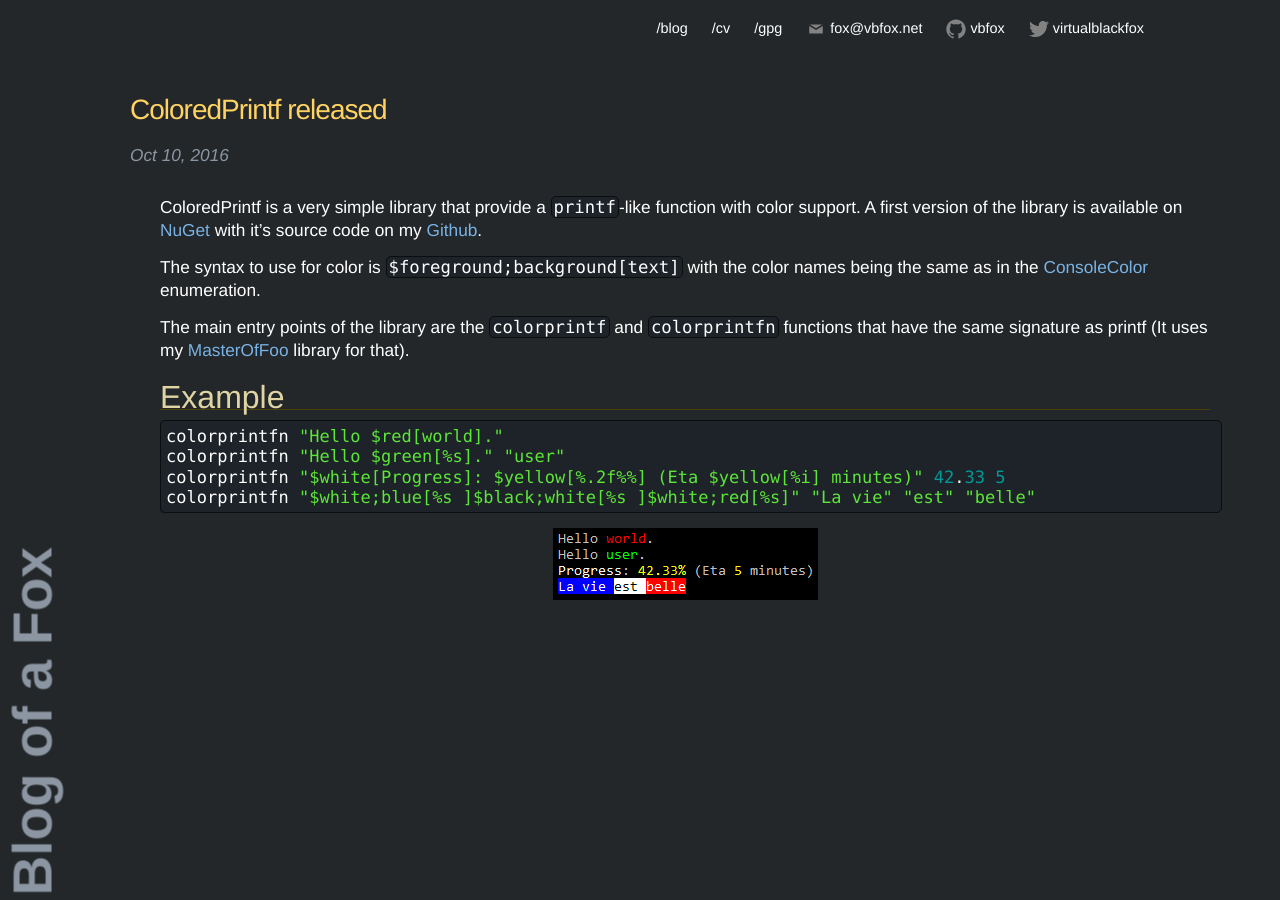
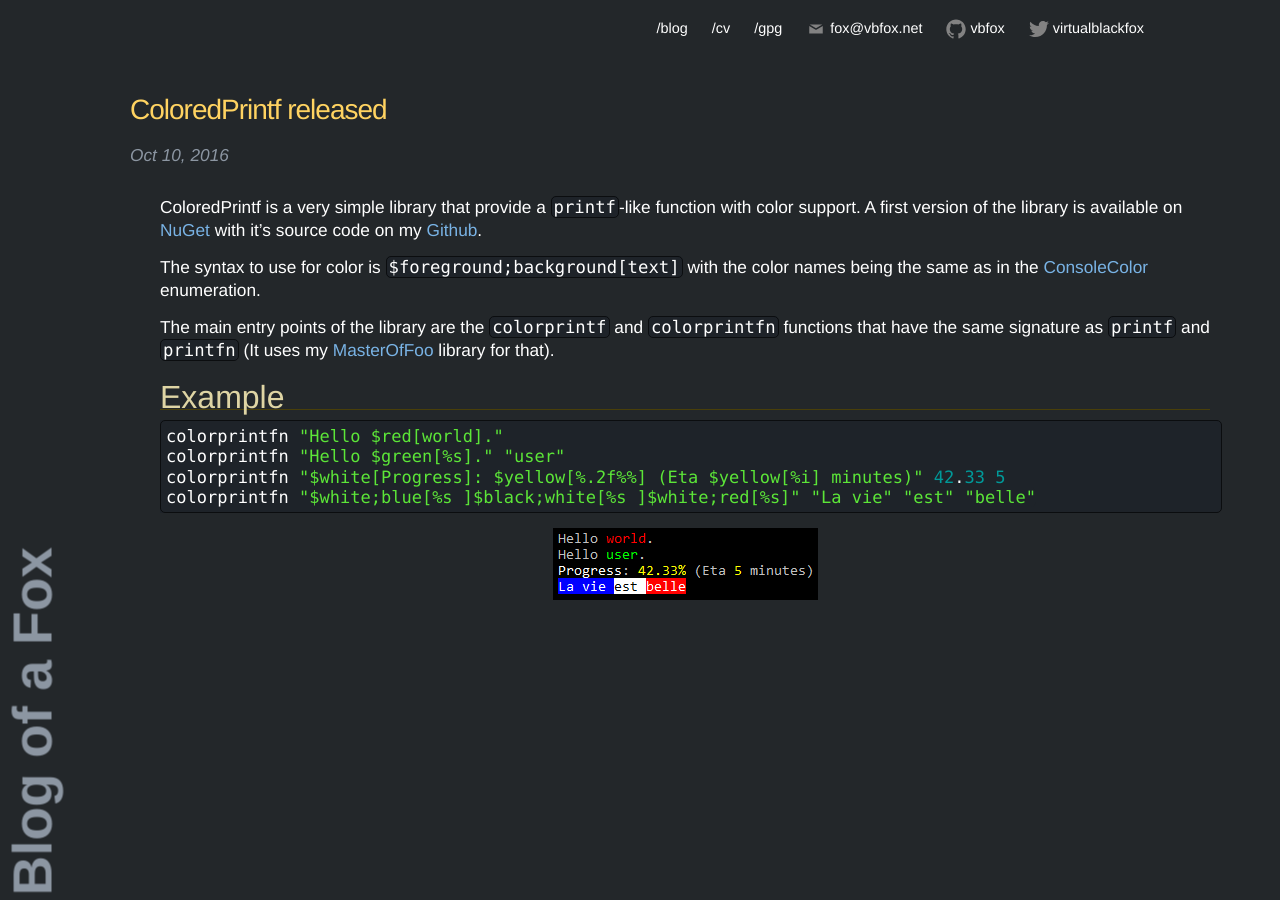
Before and after one commit to vbfox/blog, a Jekyll site: the page built from _posts/2016-10-10-ColoredPrintf-released.markdown, in a window 1280 px wide. Built offline with Jekyll 4.4.1, drawn with Linux system fonts in a browser that asks for light colours; Markdown is read by kramdown in place of the engine named in the settings.

Commit message:
More details in latest post

```diff
--- a/_posts/2016-10-10-ColoredPrintf-released.markdown
+++ b/_posts/2016-10-10-ColoredPrintf-released.markdown
@@ -12,7 +12,7 @@ The syntax to use for color is `$foreground;background[text]` with the color nam
 [ConsoleColor][consolecolor] enumeration.
 
 The main entry points of the library are the `colorprintf` and `colorprintfn` functions that have the same
-signature as printf (It uses my [MasterOfFoo][masteroffoo] library for that).
+signature as `printf` and `printfn` (It uses my [MasterOfFoo][masteroffoo] library for that).
 
 Example
 -------
```
Also changed, not shown: other parts of _posts/2016-10-10-ColoredPrintf-released.markdown (+1 -1 lines).
